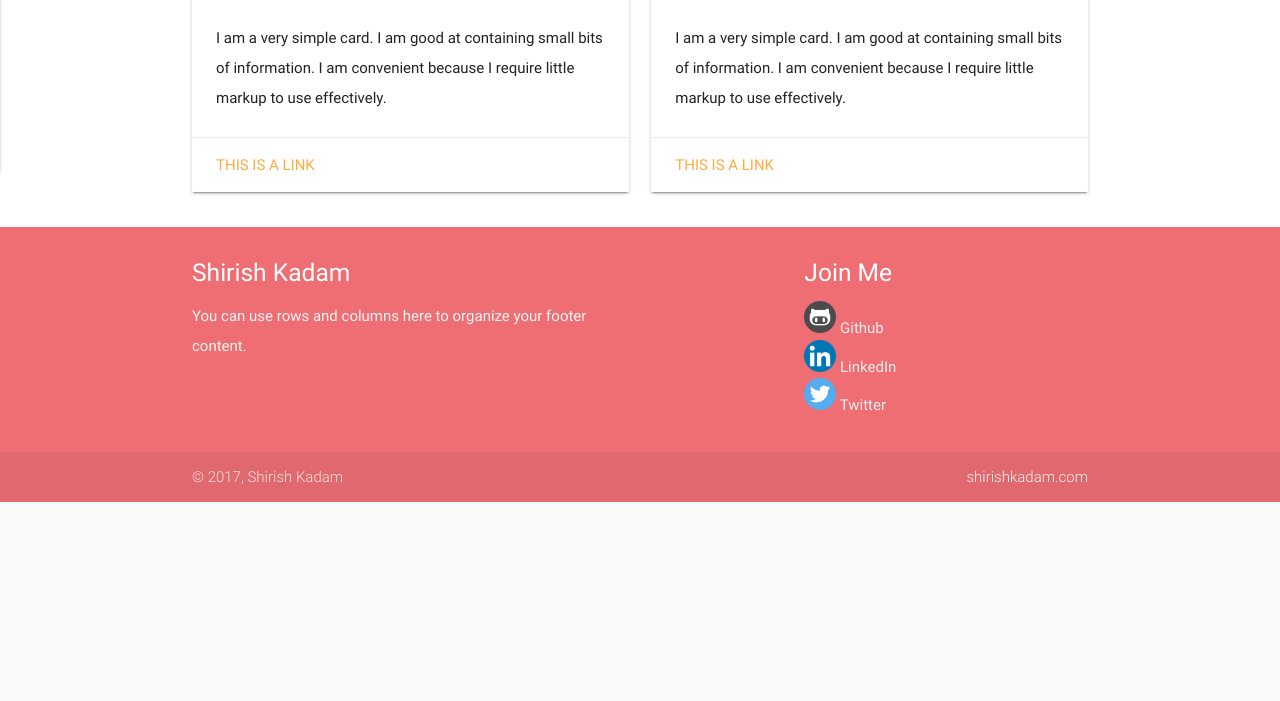
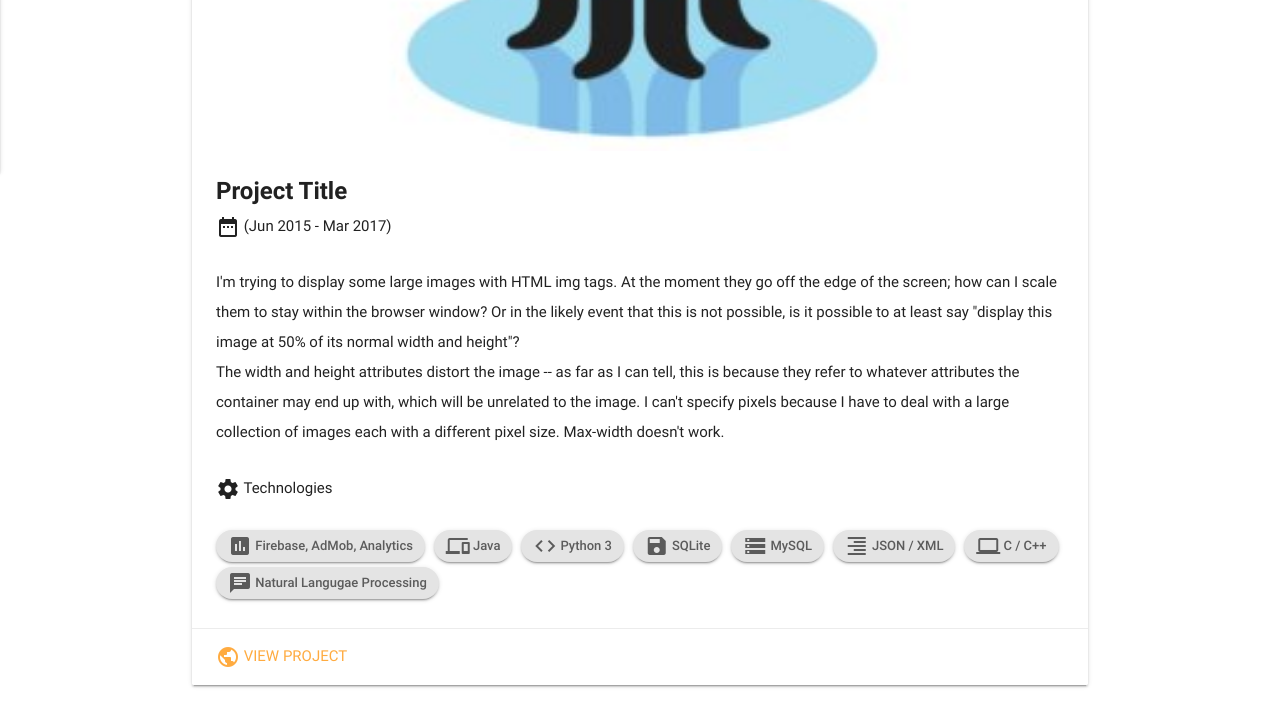
Before and after one commit to 5hirish/django_5hirish, a Django app: page /projects/ in a window 1280 px wide. Shown: the part 688-1389 px from the top of the page. Before the commit the page ends 1190 px from the top, so only its background shows below. Run offline with Django 3.2, Linux system fonts and the light colour scheme; some libraries are stand-ins or nearby versions.

Commit message:
Added Project Cards

```diff
--- a/projects/templates/project.html
+++ b/projects/templates/project.html
@@ -6,53 +6,39 @@
 {% block body %}
 
 <div class="row">
-    <div class="col s6">
+    <div class="col s12">
         <div class="card">
             <div class="card-image">
-                <img src="http://lorempixel.com/580/250/nature/2">
-                <span class="card-title">Project Title</span>
+                <img src="{% get_static_prefix %}img/project/proj_0.jpg" class="materialboxed responsive-img">
             </div>
             <div class="card-content">
-                <p>I am a very simple card. I am good at containing small bits of information.
-                I am convenient because I require little markup to use effectively.</p>
+                <span class="card-title"><b>Project Title</b></span>
+                <h6><i class="material-icons">date_range</i> (Jun 2015 - Mar 2017)</h6><br>
+                <p>I'm trying to display some large images with HTML img tags. At the moment they go off the edge of the screen;
+                    how can I scale them to stay within the browser window?
+                    Or in the likely event that this is not possible, is it possible to at least say "display this image
+                    at 50% of its normal width and height"?<br>
+                    The width and height attributes distort the image -- as far as I can tell, this is because they refer
+                    to whatever attributes the container may end up with, which will be unrelated to the image.
+                    I can't specify pixels because I have to deal with a large collection of images each with a different pixel size.
+                    Max-width doesn't work.</p>
+                <br>
+                <h6><i class="material-icons">settings</i> Technologies</h6><br>
+                <div class="chip hoverable z-depth-1"><i class="material-icons">assessment</i> Firebase, AdMob, Analytics</div>
+                <div class="chip hoverable z-depth-1"><i class="material-icons">devices</i> Java</div>
+                <div class="chip hoverable z-depth-1"><i class="material-icons">code</i> Python 3</div>
+                <div class="chip hoverable z-depth-1"><i class="material-icons">save</i> SQLite</div>
+                <div class="chip hoverable z-depth-1"><i class="material-icons">storage</i> MySQL</div>
+                <div class="chip hoverable z-depth-1"><i class="material-icons">format_align_right</i> JSON / XML</div>
+                <div class="chip hoverable z-depth-1"><i class="material-icons">laptop</i> C / C++</div>
+                <div class="chip hoverable z-depth-1"><i class="material-icons">chat</i> Natural Langugae Processing</div>
             </div>
             <div class="card-action">
-                <a href="1/">View Details</a>
-                <a href="#">View Project</a>
+                <a href="#"><i class="material-icons">public</i> View Project</a>
             </div>
         </div>
     </div>
-    <div class="col s6">
-        <div class="card">
-            <div class="card-image">
-                <img src="http://lorempixel.com/580/250/nature/3">
-                <span class="card-title">Card Title</span>
-            </div>
-            <div class="card-content">
-                <p>I am a very simple card. I am good at containing small bits of information.
-                I am convenient because I require little markup to use effectively.</p>
-            </div>
-            <div class="card-action">
-                <a href="#">This is a link</a>
-            </div>
-        </div>
-    </div>
-        <div class="col s6">
-        <div class="card">
-            <div class="card-image">
-                <img src="http://lorempixel.com/580/250/nature/4">
-                <span class="card-title">Card Title</span>
-            </div>
-            <div class="card-content">
-                <p>I am a very simple card. I am good at containing small bits of information.
-                I am convenient because I require little markup to use effectively.</p>
-            </div>
-            <div class="card-action">
-                <a href="#">This is a link</a>
-            </div>
-        </div>
-    </div>
-    <div class="col s6">
+    <div class="col s12">
         <div class="card">
             <div class="card-image">
                 <img src="http://lorempixel.com/580/250/nature/3">
```
Also changed, not shown: static/img/project/proj_0.jpg (added).
